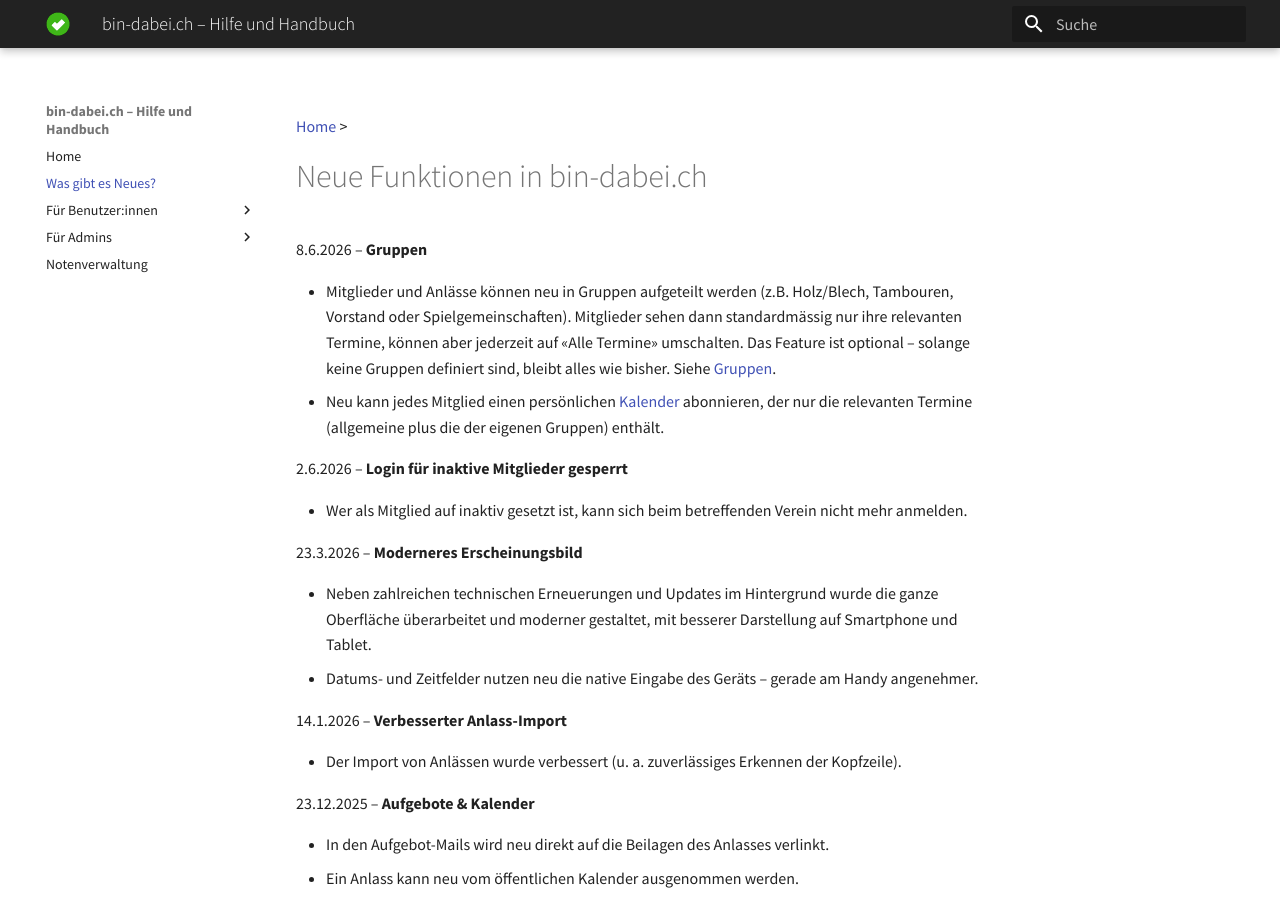
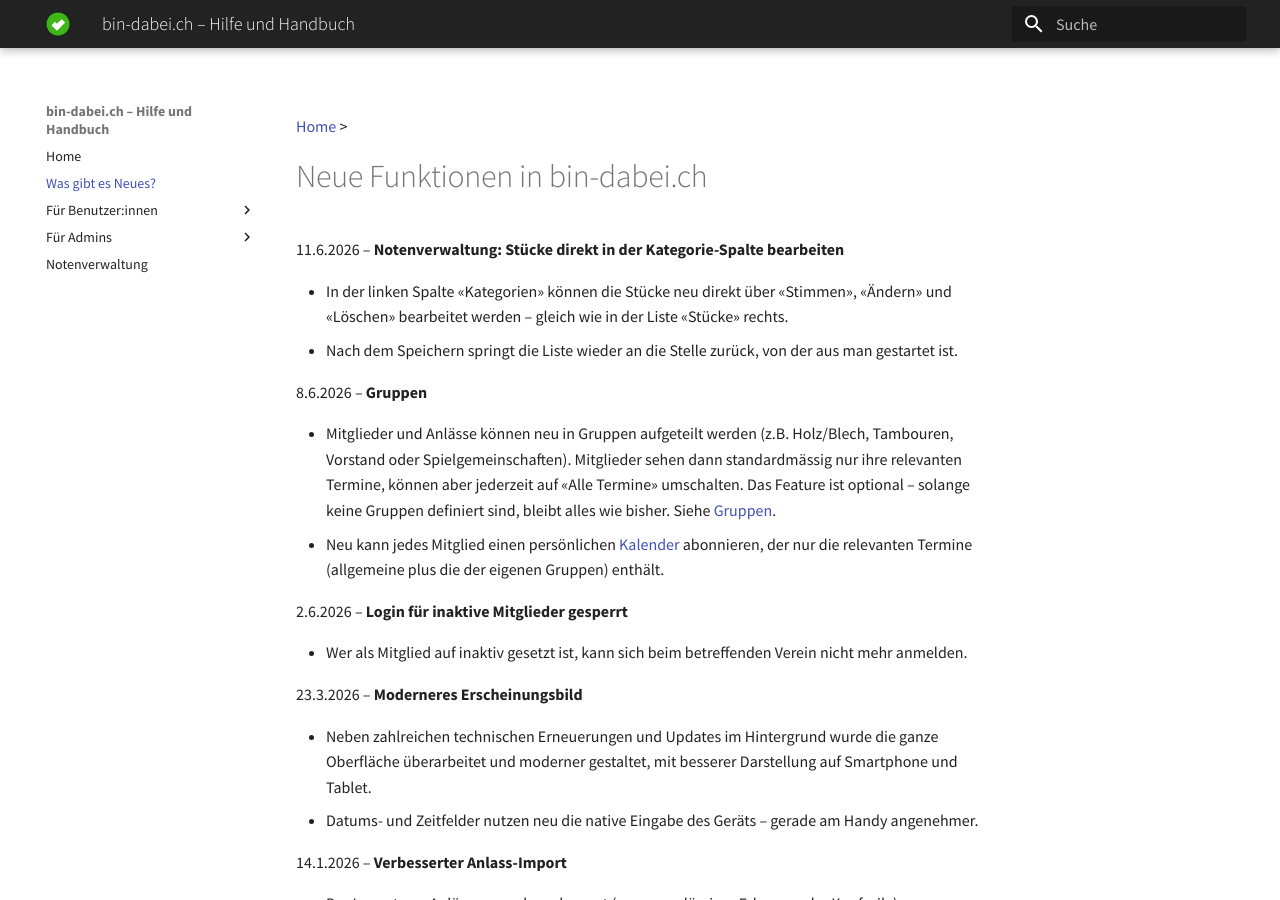
Before and after one commit to ritterg/bin-dabei-dokumentation, an MkDocs documentation site: the page built from docs/changelog.md, in a window 1280 px wide and 900 px high. Built offline with MkDocs 1.6.1 and Material for MkDocs 9.7.7, drawn with Linux system fonts in a browser that asks for light colours; some web fonts are replaced.

Commit message:
changelog: 11.6.2026 – edit pieces directly in the category column

```diff
--- a/docs/changelog.md
+++ b/docs/changelog.md
@@ -1,6 +1,11 @@
 [Home](/) >
 
 # Neue Funktionen in bin-dabei.ch
+
+11.6.2026 – **Notenverwaltung: Stücke direkt in der Kategorie-Spalte bearbeiten**
+
+- In der linken Spalte «Kategorien» können die Stücke neu direkt über «Stimmen», «Ändern» und «Löschen» bearbeitet werden – gleich wie in der Liste «Stücke» rechts.
+- Nach dem Speichern springt die Liste wieder an die Stelle zurück, von der aus man gestartet ist.
 
 8.6.2026 – **Gruppen**
 
```
